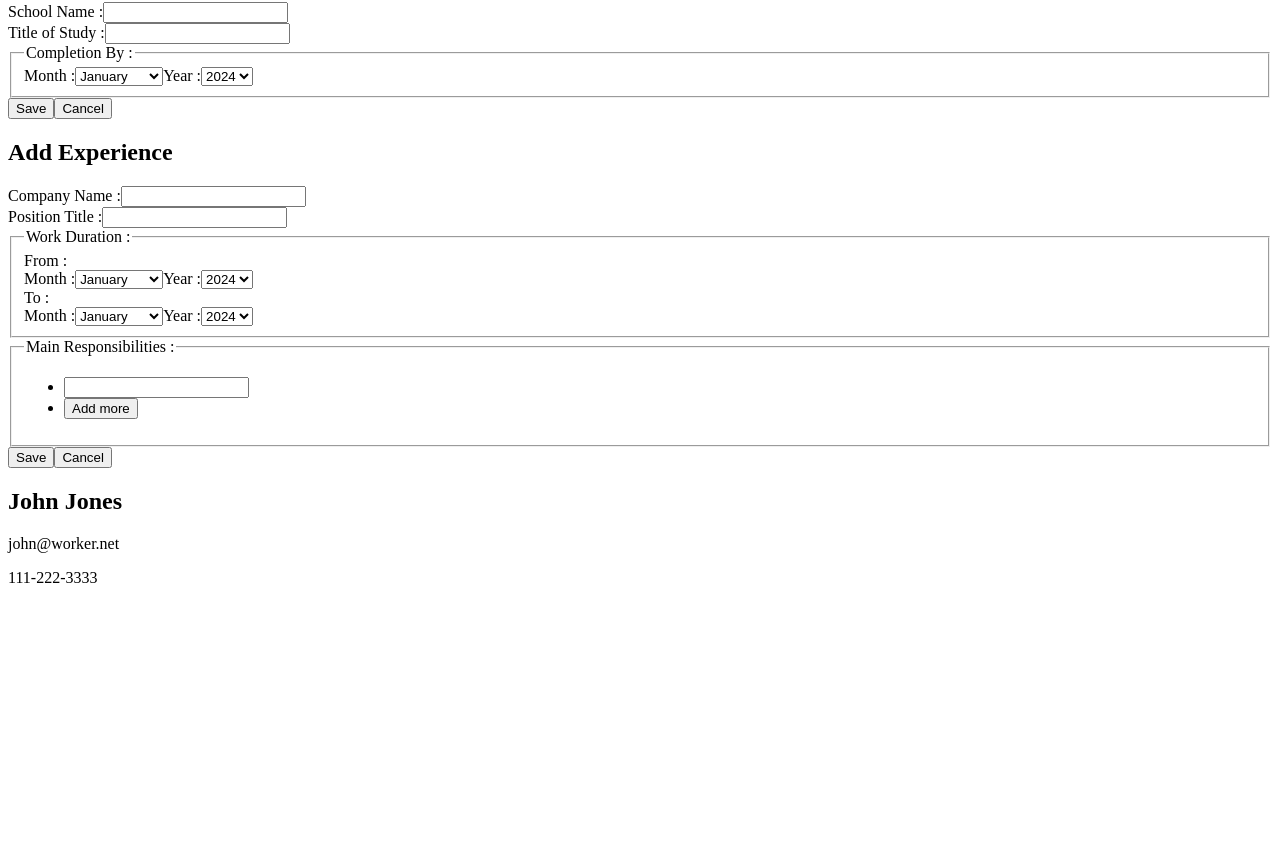
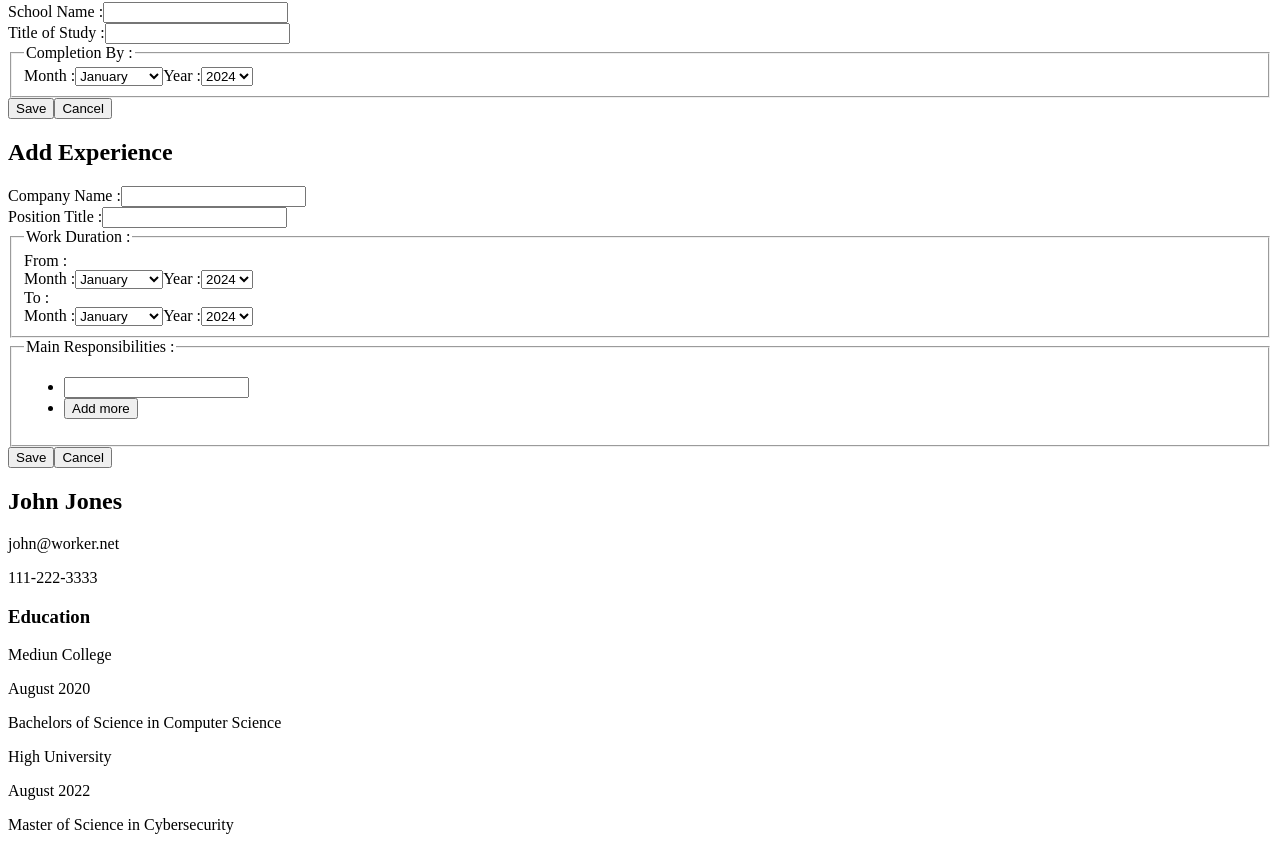
Before and after one commit to MewKay/cv-application, a React (Vite) app: page / in a window 1280 px wide. Shown: the part 250-1100 px from the top of the page. Before the commit the page ends 853 px from the top, so only its background shows below. Built offline with nearby package versions, Linux system fonts and the light colour scheme.

Commit message:
Create DisplayEducation component

```diff
--- /dev/null
+++ b/src/components/DisplayEducation.jsx
@@ -0,0 +1,35 @@
+import resumeData from "../resumeData";
+
+function DisplayEducationItem({ educationItem }) {
+  return (
+    <div className="education-item">
+      <div className="school-end-date-section">
+        <p className="display-school-name">{educationItem.schoolName}</p>
+        <p className="display-end-date">{educationItem.endDate}</p>
+      </div>
+      <p className="display-study-title">{educationItem.studyTitle}</p>
+    </div>
+  );
+}
+
+function DisplayEducation() {
+  const educationList = resumeData.education;
+
+  return (
+    <div id="display-education">
+      <h3>Education</h3>
+      <div className="display-education-list">
+        {educationList.map((educationItem) => {
+          return (
+            <DisplayEducationItem
+              educationItem={educationItem}
+              key={crypto.randomUUID}
+            />
+          );
+        })}
+      </div>
+    </div>
+  );
+}
+
+export default DisplayEducation;
--- a/src/components/DisplaySection.jsx
+++ b/src/components/DisplaySection.jsx
@@ -1,9 +1,11 @@
+import DisplayEducation from "./DisplayEducation";
 import DisplayGeneralInfo from "./DisplayGeneralInfo";
 
 function DisplaySection() {
   return (
     <div className="display-section">
       <DisplayGeneralInfo />
+      <DisplayEducation />
     </div>
   );
 }
```
